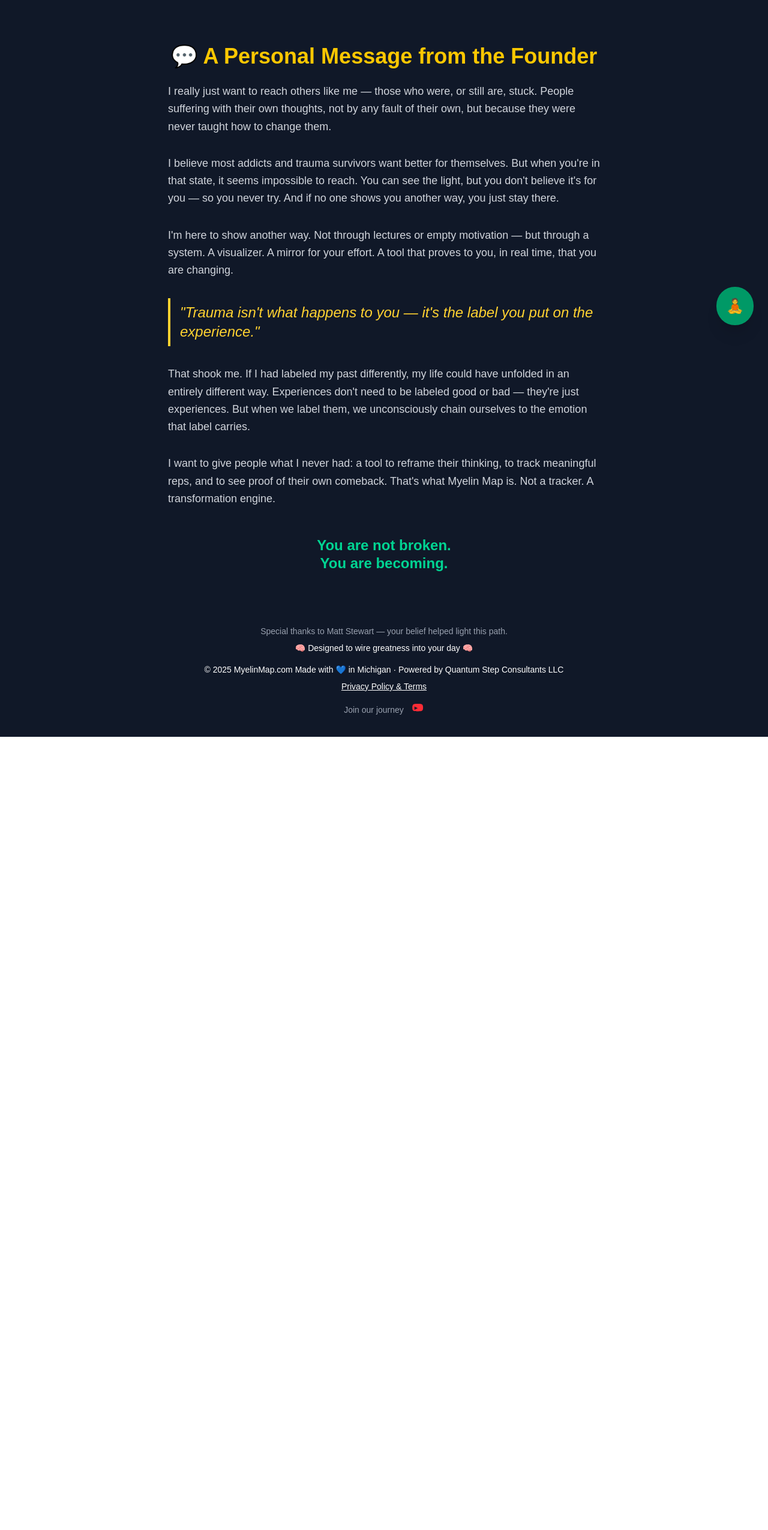
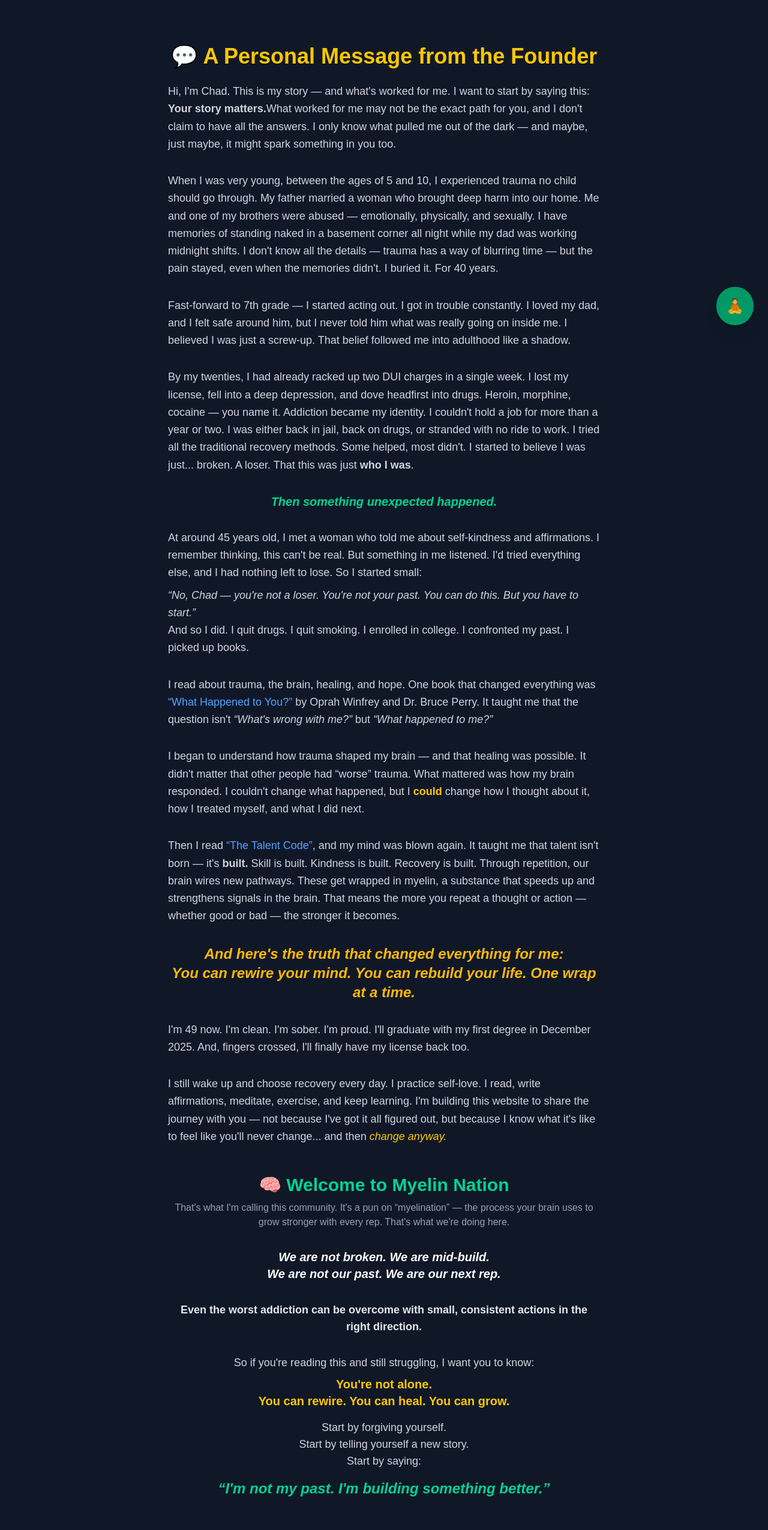
Before and after one commit to bl0ckchained/myelinmap, a Next.js app: page /founder in a window 1280 px wide. Shown: the part 234-2784 px from the top of the page at 60% size. Before the commit the page ends 1462 px from the top, so only its background shows below. Built offline with nearby package versions, Linux system fonts and the light colour scheme.

Commit message:
updated founder page and added my story

```diff
--- a/pages/founder.tsx
+++ b/pages/founder.tsx
@@ -1,10 +1,6 @@
+import React from "react";
 import Head from "next/head";
 import Link from "next/link";
-import React from "react";
-
-// This page provides a direct, personal message from the founder,
-// separate from the company's main "About" page. It's designed to
-// be a raw, heartfelt appeal to users.
 
 // --- Embedded Header Component ---
 const navLinks = [
@@ -13,6 +9,8 @@ const navLinks = [
   { href: "/about", label: "👤 About Us", hoverColor: "hover:bg-lime-400" },
   { href: "/visualizer", label: "🧬 Visualizer", hoverColor: "hover:bg-cyan-500" },
   { href: "/coach", label: "🧠 Coach", hoverColor: "hover:bg-pink-400" },
+  { href: "/community", label: "🤝 Myelin Nation", hoverColor: "hover:bg-rose-400" },
+  { href: "/dashboard", label: "📈 Dashboard", hoverColor: "hover:bg-blue-400" },
 ];
 
 const Header = ({ title, subtitle }: { title: string; subtitle?: string }) => {
@@ -90,6 +88,7 @@ const Footer = () => {
   );
 };
 
+
 // --- Main Founder Page Component ---
 export default function FounderPage() {
   return (
@@ -110,48 +109,115 @@ export default function FounderPage() {
           </h1>
 
           <p className="text-lg text-gray-300 leading-relaxed animate-fade-in delay-200">
-            I really just want to reach others like me &mdash; those who were, or still are, stuck. People
-            suffering with their own thoughts, not by any fault of their own, but because they were
-            never taught how to change them.
+            Hi, I&apos;m Chad. This is my story &mdash; and what&apos;s worked for me.
+            I want to start by saying this: <strong>Your story matters.</strong>
+            What worked for me may not be the exact path for you, and I don&apos;t claim to have all the answers. I only know what pulled me out of the dark &mdash; and maybe, just maybe, it might spark something in you too.
           </p>
 
           <p className="text-lg text-gray-300 leading-relaxed animate-fade-in delay-400">
-            I believe most addicts and trauma survivors want better for themselves. But when you&apos;re in
-            that state, it seems impossible to reach. You can see the light, but you don&apos;t believe
-            it&apos;s for you &mdash; so you never try. And if no one shows you another way, you just stay there.
+            When I was very young, between the ages of 5 and 10, I experienced trauma no child should go through. My father married a woman who brought deep harm into our home. Me and one of my brothers were abused &mdash; emotionally, physically, and sexually. I have memories of standing naked in a basement corner all night while my dad was working midnight shifts. I don&apos;t know all the details &mdash; trauma has a way of blurring time &mdash; but the pain stayed, even when the memories didn&apos;t. I buried it. For 40 years.
           </p>
 
           <p className="text-lg text-gray-300 leading-relaxed animate-fade-in delay-600">
-            I&apos;m here to show another way. Not through lectures or empty motivation &mdash; but through a
-            system. A visualizer. A mirror for your effort. A tool that proves to you, in real time,
-            that you are changing.
+            Fast-forward to 7th grade &mdash; I started acting out. I got in trouble constantly. I loved my dad, and I felt safe around him, but I never told him what was really going on inside me. I believed I was just a screw-up. That belief followed me into adulthood like a shadow.
           </p>
 
-          {/* Highlighted Quote Section */}
-          <div className="border-l-4 border-amber-300 pl-4 py-2 mt-8 animate-slide-up delay-800">
-            <p className="text-2xl italic text-amber-300 font-medium">
-              &quot;Trauma isn&apos;t what happens to you &mdash; it&apos;s the label you put on the experience.&quot;
+          <p className="text-lg text-gray-300 leading-relaxed animate-fade-in delay-800">
+            By my twenties, I had already racked up two DUI charges in a single week. I lost my license, fell into a deep depression, and dove headfirst into drugs. Heroin, morphine, cocaine &mdash; you name it. Addiction became my identity. I couldn&apos;t hold a job for more than a year or two. I was either back in jail, back on drugs, or stranded with no ride to work. I tried all the traditional recovery methods. Some helped, most didn&apos;t. I started to believe I was just... broken. A loser. That this was just <strong>who I was</strong>.
+          </p>
+
+          <p className="text-xl font-bold text-emerald-400 italic text-center mt-8 animate-slide-up delay-1000">
+            Then something unexpected happened.
+          </p>
+
+          <p className="text-lg text-gray-300 leading-relaxed animate-fade-in delay-1200">
+            At around 45 years old, I met a woman who told me about self-kindness and affirmations. I remember thinking, this can&apos;t be real. But something in me listened. I&apos;d tried everything else, and I had nothing left to lose. So I started small:
+            <em className="block mt-2 italic text-gray-300">
+              &ldquo;No, Chad &mdash; you&apos;re not a loser. You&apos;re not your past. You&nbsp;can&nbsp;do this. But you have to start.&rdquo;
+            </em>
+            And so I did. I quit drugs. I quit smoking. I enrolled in college. I confronted my past. I picked up books.
+          </p>
+
+          <p className="text-lg text-gray-300 leading-relaxed animate-fade-in delay-1400">
+            I read about trauma, the brain, healing, and hope. One book that changed everything was <a href="https://www.google.com/search?q=what+happened+to+you+oprah" target="_blank" rel="noopener noreferrer" className="text-blue-400 hover:text-blue-300 transition-colors duration-200">&ldquo;What Happened to You?&rdquo;</a> by Oprah Winfrey and Dr. Bruce Perry. It taught me that the question isn&apos;t <em className="italic">“What&apos;s wrong with me?”</em> but <em className="italic">“What happened to me?”</em>
+          </p>
+
+          <p className="text-lg text-gray-300 leading-relaxed animate-fade-in delay-1600">
+            I began to understand how trauma shaped my brain &mdash; and that healing was possible. It didn&apos;t matter that other people had &ldquo;worse&rdquo; trauma. What mattered was how my brain responded. I couldn&apos;t change what happened, but I <strong className="text-yellow-400">could</strong> change how I thought about it, how I treated myself, and what I did next.
+          </p>
+
+          <p className="text-lg text-gray-300 leading-relaxed animate-fade-in delay-1800">
+            Then I read <a href="https://www.google.com/search?q=the+talent+code" target="_blank" rel="noopener noreferrer" className="text-blue-400 hover:text-blue-300 transition-colors duration-200">&ldquo;The Talent Code&rdquo;</a>, and my mind was blown again. It taught me that talent isn&apos;t born &mdash; it&apos;s <strong>built.</strong> Skill is built. Kindness is built. Recovery is built. Through repetition, our brain wires new pathways. These get wrapped in myelin, a substance that speeds up and strengthens signals in the brain. That means the more you repeat a thought or action &mdash; whether good or bad &mdash; the stronger it becomes.
+          </p>
+
+          <p className="text-2xl font-bold text-amber-400 italic text-center mt-8 animate-slide-up delay-2000">
+            And here&apos;s the truth that changed everything for me:<br />
+            You can rewire your mind. You can rebuild your life. One wrap at a time.
+          </p>
+
+          <p className="text-lg text-gray-300 leading-relaxed animate-fade-in delay-2200">
+            I&apos;m 49 now. I&apos;m clean. I&apos;m sober. I&apos;m proud. I&apos;ll graduate with my first degree in December 2025. And, fingers crossed, I&apos;ll finally have my license back too.
+          </p>
+
+          <p className="text-lg text-gray-300 leading-relaxed animate-fade-in delay-2400">
+            I still wake up and choose recovery every day. I practice self-love. I read, write affirmations, meditate, exercise, and keep learning. I&apos;m building this website to share the journey with you &mdash; not because I&apos;ve got it all figured out, but because I know what it&apos;s like to feel like you&apos;ll never change... and then <em className="text-yellow-400">change anyway.</em>
+          </p>
+
+          <div className="text-center mt-12 animate-fade-in delay-2600">
+            <h2 className="text-3xl font-bold text-emerald-400">🧠 Welcome to Myelin Nation</h2>
+            <p className="mt-2 text-gray-400">That&apos;s what I&apos;m calling this community. It&apos;s a pun on &ldquo;myelination&rdquo; &mdash; the process your brain uses to grow stronger with every rep. That&apos;s what we&apos;re doing here.</p>
+          </div>
+
+          <div className="text-center mt-8 animate-fade-in delay-2800">
+            <h3 className="text-xl font-semibold text-white italic">
+              We are not broken. We are mid-build.
+              <br/>
+              We are not our past. We are our next rep.
+            </h3>
+          </div>
+
+          <div className="text-center mt-8 animate-fade-in delay-3000">
+            <p className="text-lg font-semibold text-gray-200">
+              Even the worst addiction can be overcome with small, consistent actions in the right direction.
             </p>
           </div>
 
-          <p className="text-lg text-gray-300 leading-relaxed animate-fade-in delay-1000">
-            That shook me. If I had labeled my past differently, my life could have unfolded in an
-            entirely different way. Experiences don&apos;t need to be labeled good or bad &mdash; they&apos;re
-            just experiences. But when we label them, we unconsciously chain ourselves to the
-            emotion that label carries.
+          <div className="text-center mt-8 animate-fade-in delay-3200">
+            <p className="text-lg text-gray-300">
+              So if you&apos;re reading this and still struggling, I want you to know:
+            </p>
+            <p className="text-xl font-bold text-yellow-400 mt-2">
+              You&apos;re not alone.
+              <br />
+              You can rewire. You can heal. You can grow.
+            </p>
+            <p className="text-lg text-gray-300 mt-4">
+              Start by forgiving yourself.
+              <br />
+              Start by telling yourself a new story.
+              <br />
+              Start by saying:
+            </p>
+            <p className="text-2xl font-extrabold text-emerald-400 italic mt-4">
+              &ldquo;I&apos;m not my past. I&apos;m building something better.&rdquo;
+            </p>
+          </div>
+
+          <p className="text-lg text-center text-gray-300 mt-12 animate-fade-in delay-3400">
+            Thank you for your time, and for your heart. I hope to see you on the other side, friend.
+          </p>
+          <p className="text-lg text-center text-gray-300 animate-fade-in delay-3600">
+            Let&apos;s beat our past &mdash; one wrap at a time.
+          </p>
+          <p className="text-2xl font-bold text-center text-yellow-400 animate-slide-up delay-3800">
+            I believe in you.
           </p>
 
-          <p className="text-lg text-gray-300 leading-relaxed animate-fade-in delay-1200">
-            I want to give people what I never had: a tool to reframe their thinking, to track
-            meaningful reps, and to see proof of their own comeback. That&apos;s what Myelin Map is. Not a
-            tracker. A transformation engine.
+          <p className="text-sm text-center text-gray-400 mt-4">
+            &mdash; Chad Adams Drummonds
+            <br />
+            Founder, Myelin Map & Myelin Nation
           </p>
-
-          <div className="text-center mt-12 animate-fade-in delay-1400">
-            <p className="text-2xl font-semibold text-emerald-400 leading-tight">
-              You are not broken.<br /> You are becoming.
-            </p>
-          </div>
         </div>
       </main>
 
@@ -159,3 +225,4 @@ export default function FounderPage() {
     </>
   );
 }
+// End of Founder Page Component
```
